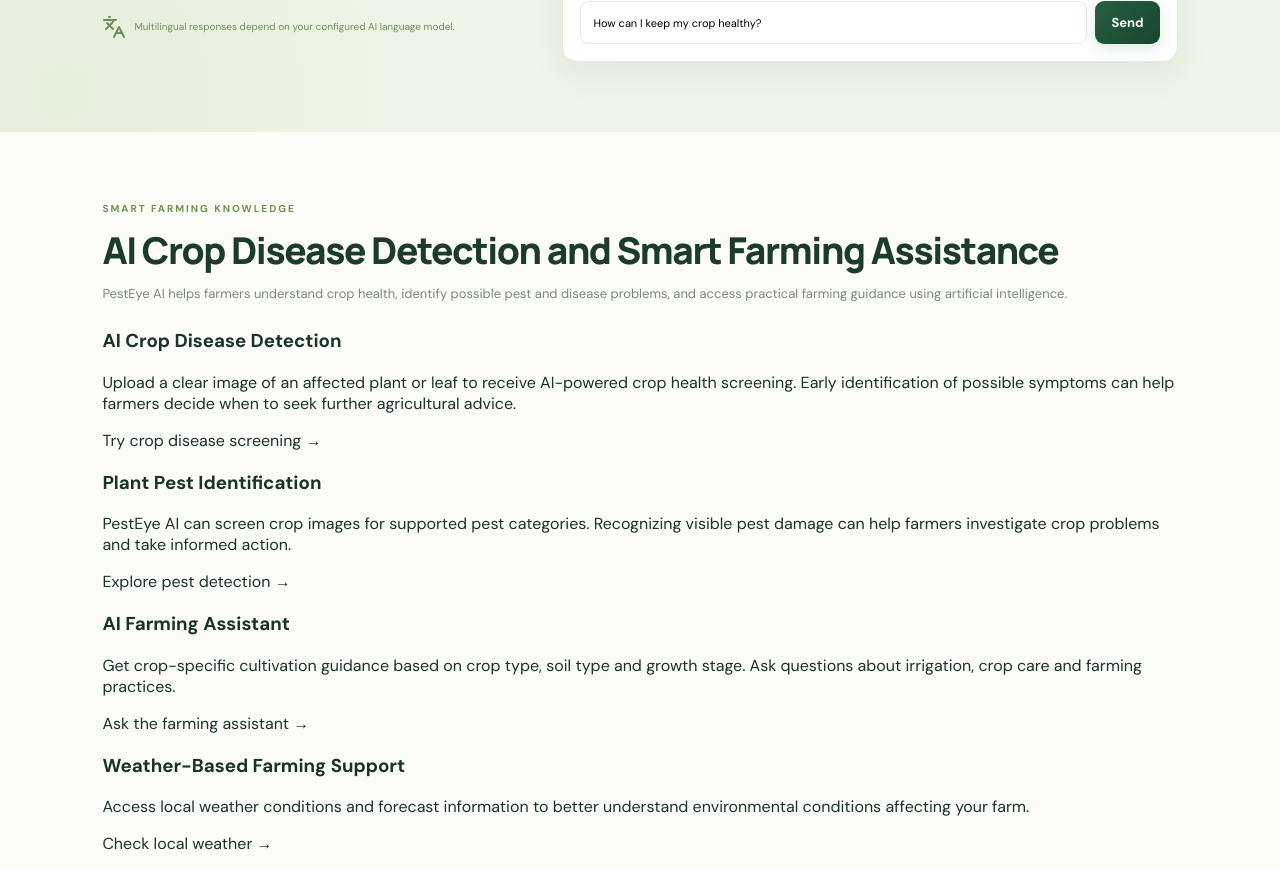
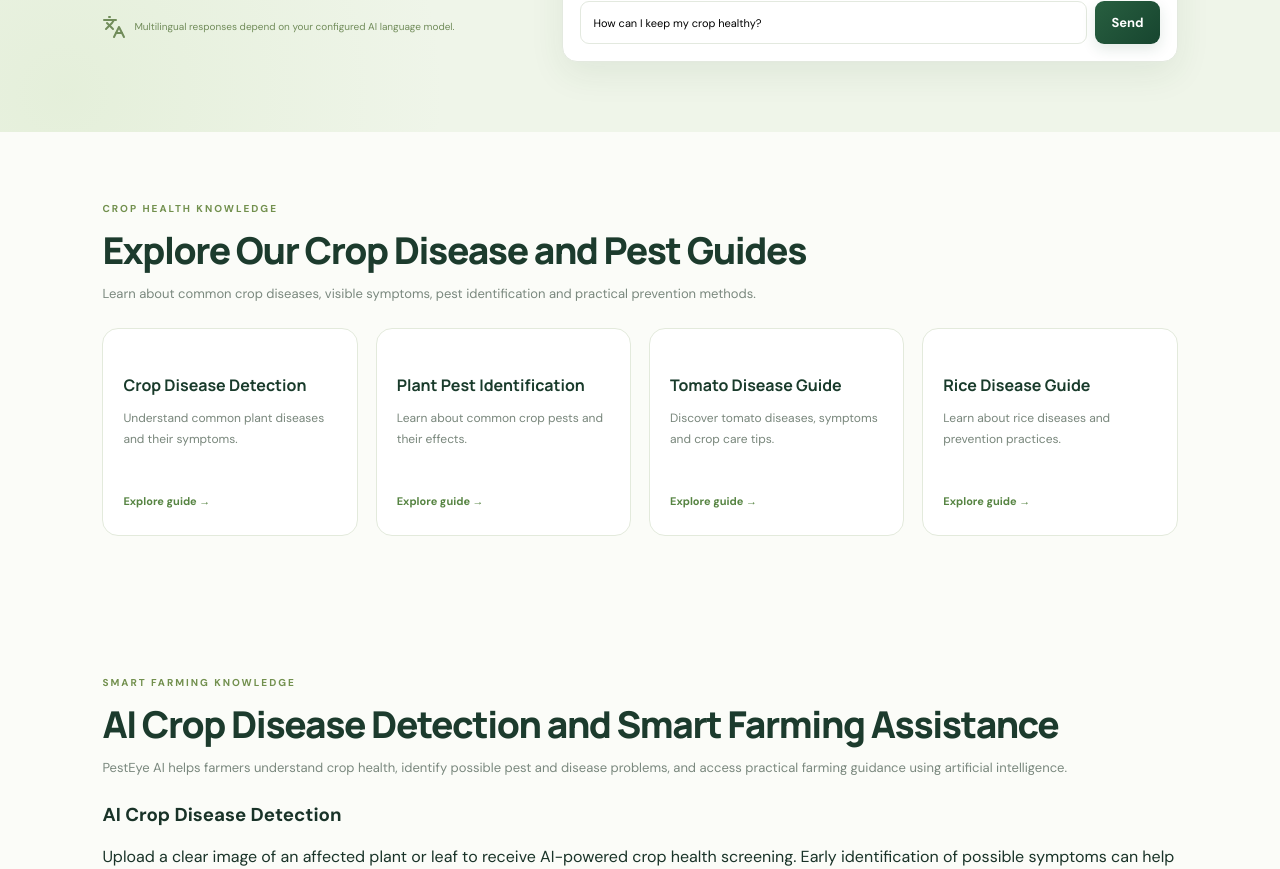
Before and after one commit to mokshithamukkara/Agrovision-AI, a React (Vite) app in the folder frontend/: page / in a window 1280 px wide. Shown: the part 3740-4609 px from the top of the page. Built offline with nearby package versions, Linux system fonts and the light colour scheme; no server answers.

Commit message:
Add internal links to crop guides

```diff
--- a/frontend/src/main.jsx
+++ b/frontend/src/main.jsx
@@ -403,6 +403,46 @@ function App() {
           </form>
         </section>
 
+
+<section className="section" id="crop-guides">
+  <div className="section-head">
+    <div>
+      <div className="eyebrow">CROP HEALTH KNOWLEDGE</div>
+      <h2>Explore Our Crop Disease and Pest Guides</h2>
+      <p>
+        Learn about common crop diseases, visible symptoms,
+        pest identification and practical prevention methods.
+      </p>
+    </div>
+  </div>
+
+  <div className="features-grid">
+    <a href="/crop-disease-detection" className="feature-card">
+      <h3>Crop Disease Detection</h3>
+      <p>Understand common plant diseases and their symptoms.</p>
+      <span className="feature-link">Explore guide →</span>
+    </a>
+
+    <a href="/plant-pest-identification" className="feature-card">
+      <h3>Plant Pest Identification</h3>
+      <p>Learn about common crop pests and their effects.</p>
+      <span className="feature-link">Explore guide →</span>
+    </a>
+
+    <a href="/tomato-disease-guide" className="feature-card">
+      <h3>Tomato Disease Guide</h3>
+      <p>Discover tomato diseases, symptoms and crop care tips.</p>
+      <span className="feature-link">Explore guide →</span>
+    </a>
+
+    <a href="/rice-disease-guide" className="feature-card">
+      <h3>Rice Disease Guide</h3>
+      <p>Learn about rice diseases and prevention practices.</p>
+      <span className="feature-link">Explore guide →</span>
+    </a>
+  </div>
+</section>
+
         {/* SEO CONTENT FOR FARMING SEARCHES */}
         <section className="section seo-content" id="farming-guide">
           <div className="section-head">
```
